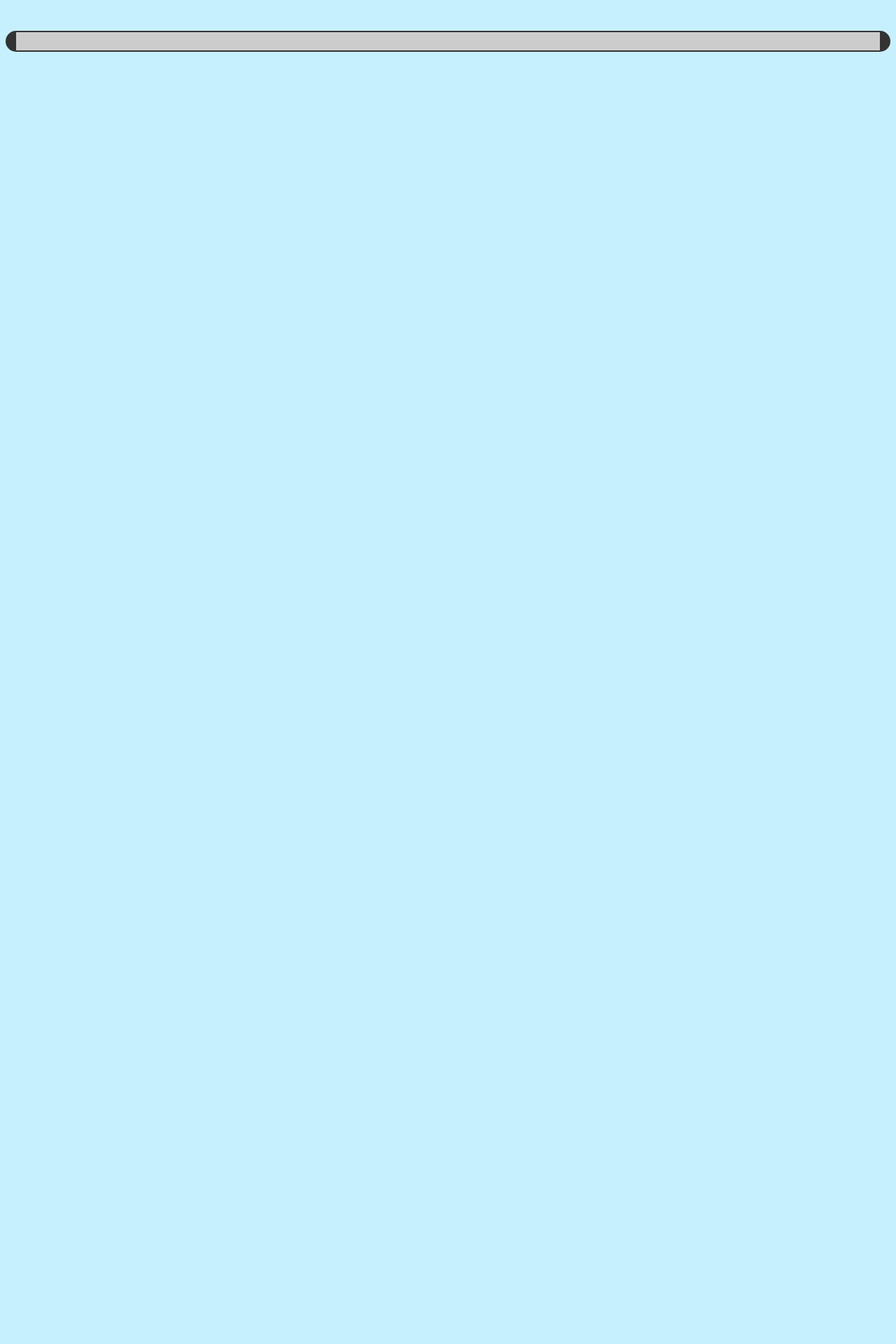
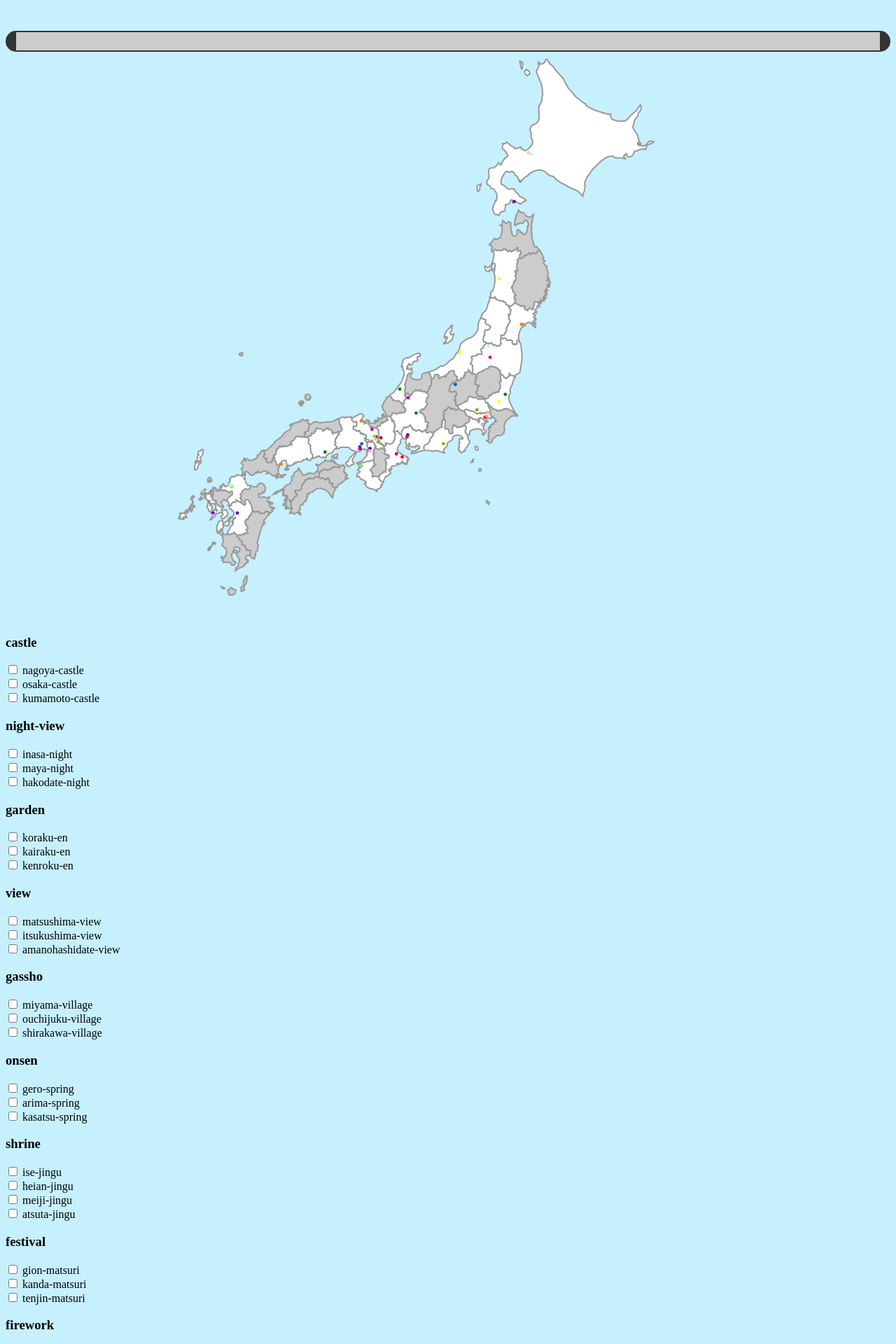
Before and after one commit to arbuztw/japan-sandai, a Nuxt app: page / in a window 1280 px wide. Shown: the top 1920 px of the page at 70% size. Before the commit the page ends 800 px from the top, so only its background shows below. Built offline with nearby package versions, Linux system fonts and the light colour scheme.

Commit message:
Add map to main page.

```diff
--- a/app.vue
+++ b/app.vue
@@ -15,5 +15,20 @@ const spotVisits = new SpotVisit();
 <template>
   <div>
     <progress-bar :sandai-visits="spotVisits.sandaiVisits"></progress-bar>
+    <japan-map
+      :spot-visits="spotVisits.visited"
+      :prefectur-visits="spotVisits.prefectureVisits"
+    ></japan-map>
+    <div v-for="sandaiVisit in spotVisits.sandaiVisits">
+      <h3>{{ sandaiVisit.sandaiType }}</h3>
+      <div v-for="spotAttr in sandaiVisit.required_spots">
+        <input type="checkbox" v-model="spotAttr.visited.value" />
+        {{ spotAttr.spot }}
+      </div>
+      <div v-for="spotAttr in sandaiVisit.optional_spots">
+        <input type="checkbox" v-model="spotAttr.visited.value" />
+        {{ spotAttr.spot }}
+      </div>
+    </div>
   </div>
 </template>
```
